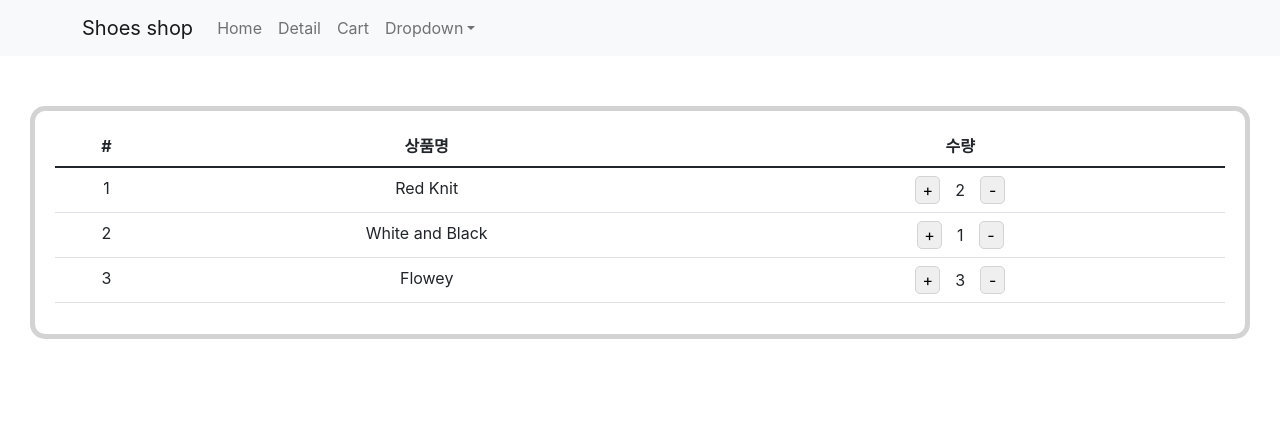
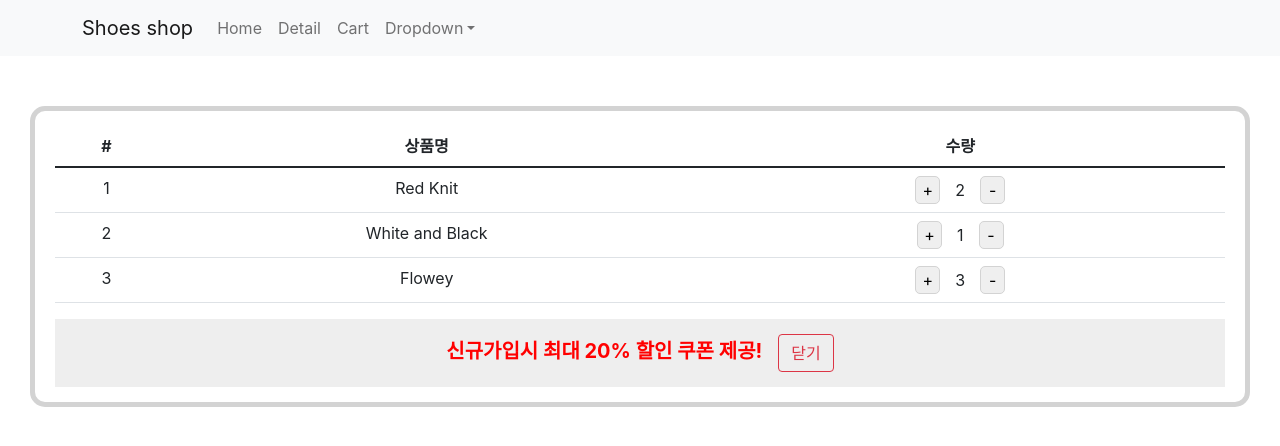
Before and after one commit to Seoyun0208/CodingApple_React, a React (Create React App) app in the folder shop/: page /cart in a window 1280 px wide. Shown: the top 446 px of the page. Built offline with nearby package versions, Linux system fonts and the light colour scheme.

Commit message:
[Update] shop. props 대신 redux 사용해보기_3

```diff
--- a/shop/src/Cart.js
+++ b/shop/src/Cart.js
@@ -17,6 +17,15 @@ let ChangeNum = styled.button`
     width: 25px;
 `
 
+let Alert = styled.div`
+    background: #eee;
+    max-width: none;
+    font-weight: bold;
+    color: red;
+    font-size : 20px;
+    padding: 15px 20px;
+`
+
 function Cart(props) {
     return(
         <CartContainer>
@@ -31,15 +40,16 @@ function Cart(props) {
                 </thead>
                 <tbody>
                     {
-                        props.state.map((item, idx)=>{
+                        props.data.map((item, idx)=>{
                             return (
                                 <tr key={idx}>
                                     <td>{ idx + 1 }</td>
                                     <td>{item.name}</td>
                                     <td>
-                                    <ChangeNum onClick={ ()=>{ props.dispatch({ type : 'plus' }) } }>+</ChangeNum>
-                                        {item.quan}
-                                    <ChangeNum onClick={ ()=>{ props.dispatch({ type : 'minus' }) } }>-</ChangeNum></td>
+                                        <ChangeNum onClick={ ()=>{ props.dispatch({ type : 'plus' }) } }>+</ChangeNum>
+                                            {item.quan}
+                                        <ChangeNum onClick={ ()=>{ props.dispatch({ type : 'minus' }) } }>-</ChangeNum>
+                                    </td>
                                     {/* <td>cell</td> */}
                                 </tr>
                             )
@@ -47,6 +57,14 @@ function Cart(props) {
                     }
                 </tbody>
             </Table>
+            {
+                props.alert === true ? (
+                    <Alert>
+                        <span className='me-3'>신규가입시 최대 20% 할인 쿠폰 제공!</span>
+                        <button className='btn btn-outline-danger' onClick={ ()=>{ props.dispatch({ type : 'close' }) } }>닫기</button>
+                    </Alert>
+                ) : null
+            }
         </CartContainer>
     )
 }
@@ -54,7 +72,8 @@ function Cart(props) {
 function Store(state) {
 
     return {
-        state : state
+        data : state.reducer,
+        alert : state.reducer2
     }
 
 }
--- a/shop/src/index.js
+++ b/shop/src/index.js
@@ -7,15 +7,15 @@ import reportWebVitals from './reportWebVitals';
 import { BrowserRouter } from 'react-router-dom';
 
 import {Provider} from 'react-redux';
-import { createStore } from 'redux';
+import { combineReducers, createStore } from 'redux';
 
-let defaultState = [
+let defaultData = [
   { id : 1, name : 'Red Knit', quan : 2 },
   { id : 0, name : 'White and Black', quan : 1 },
   { id : 3, name : 'Flowey', quan : 3 }
 ]
 
-function reducer(state = defaultState, action) {
+function reducer(state = defaultData, action) {
   if (action.type === 'plus') {
       let newState = [...state];
       newState[0].quan++;
@@ -31,7 +31,18 @@ function reducer(state = defaultState, action) {
     }
 }
 
-let store = createStore(reducer);
+let defaultAlert = true;
+
+function reducer2(state = defaultAlert, action) {
+  if (action.type === 'close') {
+    state = false;
+    return state;
+  } else {
+    return state;
+  }
+}
+
+let store = createStore(combineReducers({ reducer, reducer2 }));
 
 ReactDOM.render(
   <React.StrictMode>
```
